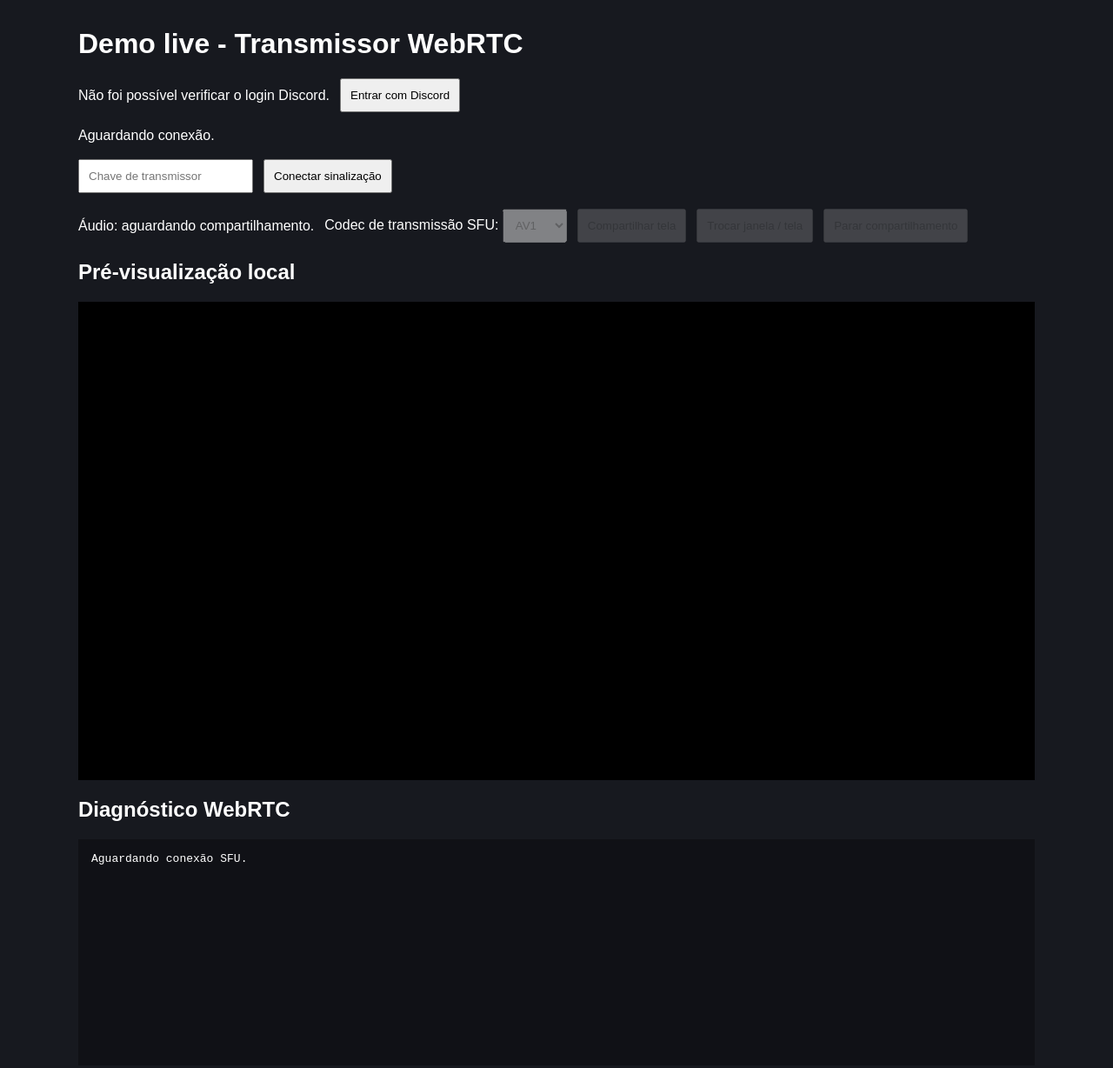
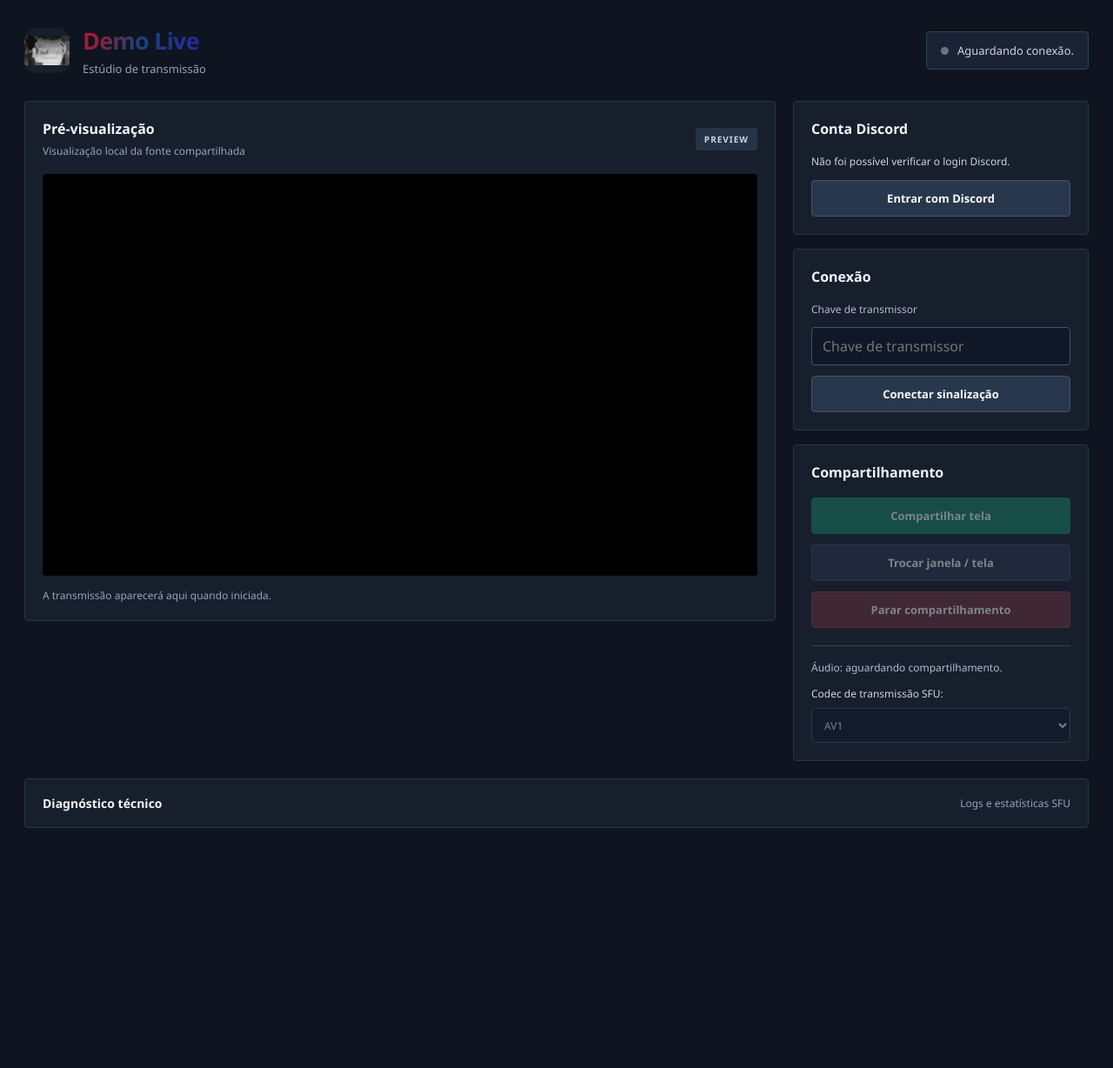
Before and after one commit to NtanBraga/Demo_Bot, a website built with Vite: page activity/transmitirWebRTC.html in a window 1280 px wide. Shown: the whole page at 87% size. After the commit the page ends 980 px from the top, so only its background shows below. Built offline with nearby package versions, Linux system fonts and the light colour scheme; no server answers.

Commit message:
layout publisher

```diff
--- /dev/null
+++ b/activity/src/assets/css/webrtcTransmitir.css
@@ -0,0 +1,410 @@
+
+:root {
+    color-scheme: dark;
+
+    font-family: "Segoe UI", Arial, sans-serif;
+
+    color: #f1f5f9;
+    background: #0e1420;
+}
+
+* {
+    box-sizing: border-box;
+}
+
+body {
+    margin: 0;
+    min-width: 320px;
+    background: #0e1420;
+}
+
+[hidden] {
+    display: none !important;
+}
+
+.publisher-app {
+    max-width: 1500px;
+    margin: 0 auto;
+    padding: 28px;
+}
+
+.publisher-header {
+    display: flex;
+    align-items: center;
+    justify-content: space-between;
+    flex-wrap: wrap;
+
+    gap: 20px;
+    margin-bottom: 28px;
+}
+
+.publisher-brand {
+    display: flex;
+    align-items: center;
+    gap: 15px;
+}
+
+.publisher-logo {
+    display: flex;
+    align-items: center;
+    justify-content: center;
+    width: 52px;
+    height: 52px;
+    flex-shrink: 0;
+    border-radius: 14px;
+    overflow: hidden;
+    background: #171f2d;
+}
+
+.publisher-logo img {
+    display: block;
+    width: 100%;
+    height: 100%;
+    object-fit: contain;
+}
+
+.publisher-brand h1 {
+    margin: 0;
+    font-size: 27px;
+    letter-spacing: -0.8px;
+    background: linear-gradient(
+        110deg,
+        #a01d33 10%,
+        #154380 50%,
+        #2a21a3 100%
+    );
+    background-clip: text;
+    -webkit-background-clip: text;
+    -webkit-text-fill-color: transparent;
+}
+
+.publisher-brand p {
+    margin: 5px 0 0;
+    color: #94a3b8;
+    font-size: 13px;
+}
+
+.publisher-connection-status {
+    display: flex;
+    align-items: center;
+    gap: 10px;
+    padding: 12px 16px;
+    border-radius: 4px;
+    border: 1px solid #334155;
+    background: #192334;
+    color: #cbd5e1;
+    font-size: 13px;
+}
+
+.status-dot {
+    width: 9px;
+    height: 9px;
+    flex-shrink: 0;
+    border-radius: 50%;
+    background: #64748b;
+}
+
+.publisher-layout {
+    display: grid;
+    grid-template-columns:
+        minmax(0, 1fr) 340px;
+    gap: 20px;
+    align-items: start;
+}
+
+.publisher-main,
+.publisher-sidebar {
+    min-width: 0;
+}
+
+.publisher-sidebar {
+    display: flex;
+    flex-direction: column;
+    gap: 16px;
+}
+
+.publisher-card {
+    padding: 20px;
+    border-radius: 4px;
+    border: 1px solid #293649;
+    background: #171f2d;
+}
+
+.card-heading {
+    display: flex;
+    justify-content: space-between;
+    align-items: center;
+    flex-wrap: wrap;
+    gap: 12px;
+    margin-bottom: 18px;
+}
+
+.card-heading h2 {
+    margin: 0;
+    font-size: 16px;
+    font-weight: 650;
+}
+
+.card-heading p {
+    margin: 6px 0 0;
+    color: #94a3b8;
+    font-size: 12px;
+}
+
+.preview-label {
+    padding: 6px 10px;
+    border-radius: 4px;
+    background: #263449;
+    color: #cbd5e1;
+    font-size: 10px;
+    font-weight: 700;
+    letter-spacing: 1px;
+}
+
+.publisher-preview-stage {
+    position: relative;
+    width: 100%;
+    aspect-ratio: 16 / 9;
+    overflow: hidden;
+    border-radius: 4px;
+    background: #030712;
+}
+
+#preview-webrtc {
+    position: absolute;
+    inset: 0;
+    display: block;
+    width: 100%;
+    height: 100%;
+    object-fit: contain;
+    background: black;
+}
+
+.preview-footer {
+    margin-top: 14px;
+    font-size: 12px;
+    color: #94a3b8;
+}
+
+button,
+input,
+select {
+    font: inherit;
+}
+
+button {
+    min-height: 42px;
+    padding: 10px 14px;
+    border-radius: 4px;
+    border: 1px solid transparent;
+    color: #f8fafc;
+    cursor: pointer;
+    font-size: 13px;
+    font-weight: 600;
+    transition:
+        background 0.2s ease,
+        border-color 0.2s ease;
+}
+
+button:disabled,
+select:disabled {
+    cursor: not-allowed;
+    opacity: 0.45;
+}
+
+button:focus-visible,
+input:focus-visible,
+select:focus-visible {
+    outline: 2px solid #55d9a6;
+    outline-offset: 2px;
+}
+
+.button-primary {
+    background: #168765;
+}
+
+.button-primary:hover:not(:disabled) {
+    background: #1a9f76;
+}
+
+.button-secondary {
+    background: #29374d;
+    border-color: #43536b;
+}
+
+.button-secondary:hover:not(:disabled) {
+    background: #364760;
+}
+
+.button-danger {
+    background: #71323d;
+    border-color: #93434e;
+}
+
+.button-danger:hover:not(:disabled) {
+    background: #933e4b;
+}
+
+.discord-account,
+.publisher-connect-fields,
+.publisher-actions {
+    display: flex;
+    flex-direction: column;
+    gap: 12px;
+}
+
+#publisher-discord-status {
+    font-size: 12px;
+    line-height: 1.5;
+    color: #cbd5e1;
+    overflow-wrap: anywhere;
+}
+
+.publisher-connect-fields label {
+    color: #aebbd0;
+    font-size: 12px;
+}
+
+#publisher-key {
+    width: 100%;
+    min-height: 42px;
+
+    padding: 10px 12px;
+
+    border-radius: 4px;
+    border: 1px solid #43536b;
+
+    background: #101827;
+    color: #f1f5f9;
+}
+
+.publisher-audio-info {
+    display: flex;
+    flex-direction: column;
+    gap: 12px;
+    margin-top: 20px;
+    padding-top: 16px;
+    border-top: 1px solid #334155;
+}
+
+#audio-capture-status {
+    color: #aebbd0;
+    font-size: 12px;
+    line-height: 1.5;
+}
+
+.publisher-audio-info label {
+    display: flex;
+    flex-direction: column;
+    gap: 8px;
+    color: #cbd5e1;
+    font-size: 12px;
+}
+
+.publisher-audio-info select {
+    width: 100%;
+    min-height: 40px;
+    padding: 8px 10px;
+    border-radius: 4px;
+    border: 1px solid #43536b;
+    background: #101827;
+    color: #f1f5f9;
+}
+
+
+.publisher-diagnostics {
+    margin-top: 20px;
+
+    border: 1px solid #293649;
+    border-radius: 4px;
+    background: #171f2d;
+    overflow: hidden;
+}
+
+.publisher-diagnostics summary {
+    display: flex;
+    align-items: center;
+    justify-content: space-between;
+    flex-wrap: wrap;
+    gap: 12px;
+    padding: 18px 20px;
+    cursor: pointer;
+    color: #f1f5f9;
+    font-size: 14px;
+    font-weight: 600;
+}
+
+.publisher-diagnostics summary:hover {
+    background: #202c3d;
+}
+
+.diagnostics-hint {
+    font-size: 12px;
+    font-weight: 400;
+    color: #94a3b8;
+}
+
+.diagnostics-content {
+    display: flex;
+    flex-direction: column;
+    gap: 12px;
+    padding: 18px;
+    border-top: 1px solid #293649;
+}
+
+.diagnostics-content pre {
+    width: 100%;
+    min-height: 100px;
+    max-height: 260px;
+    margin: 0;
+    padding: 16px;
+    overflow: auto;
+    overflow-wrap: anywhere;
+    white-space: pre-wrap;
+    border-radius: 4px;
+    background: #0b101a;
+    color: #cbd5e1;
+    font-family: Consolas, monospace;
+    font-size: 12px;
+    line-height: 1.5;
+}
+
+@media (max-width: 980px) {
+    .publisher-layout {
+        grid-template-columns: 1fr;
+    }
+
+    .publisher-sidebar {
+        display: grid;
+        grid-template-columns: repeat(
+            2, minmax(0, 1fr)
+        );
+    }
+
+    .publisher-sidebar > :last-child {
+        grid-column: 1 / -1;
+    }
+}
+
+@media (max-width: 600px) {
+    .publisher-app {
+        padding: 14px;
+    }
+
+    .publisher-header {
+        align-items: flex-start;
+    }
+
+    .publisher-sidebar {
+        display: flex;
+        flex-direction: column;
+    }
+
+    .publisher-card {
+        padding: 14px;
+    }
+
+    .publisher-brand h1 {
+        font-size: 23px;
+    }
+}
--- a/activity/transmitirWebRTC.html
+++ b/activity/transmitirWebRTC.html
@@ -4,86 +4,153 @@
     <meta charset="UTF-8">
     <meta name="viewport" content="width=device-width, initial-scale=1.0">
     <title>Demo Live - WebRTC Publisher</title>
-    <style>
-        body {
-            font-family: Arial, sans-serif;
-            background: #17191f;
-            color: white;
-            margin: 32px;
-        }
-        main{
-            max-width: 1100px;
-            margin: auto;
-        }
-        .controls{
-            display: flex;
-            flex-wrap: wrap;
-            gap: 12px;
-            margin: 18px 0;
-            align-items: center;
-        }
-        input, select, button {
-            padding: 10px;
-        }
-        button {
-            cursor: pointer;
-        }
-        button:disabled{
-            cursor: not-allowed;
-            opacity: 0.5;
-        }
-        video {
-            display: block;
-            width: 100%;
-            max-height: 600px;
-            background: black;
-        }
-        pre{
-            background: #101116;
-            padding: 15px;
-            height: 230px;
-            overflow: auto;
-            white-space: pre-wrap;
-        }
-    </style>
+    <link rel="stylesheet" href="./src/assets/css/webrtcTransmitir.css"></link>
 </head>
 <body>
-    <main>
-        <h1>Demo live - Transmissor WebRTC</h1>
-        <div class="controls">
+
+<main class="publisher-app">
+
+    <header class="publisher-header">
+        <div class="publisher-brand">
+            <span class="publisher-logo">
+                <img src="./src/assets/img/demo.png" alt="demo picture">
+            </span>
+
+            <div>
+                <h1>Demo Live</h1>
+                <p>Estúdio de transmissão</p>
+            </div>
+        </div>
+
+        <div class="publisher-connection-status"
+             role="status">
+            <span class="status-dot"></span>
+            <span id="webrtc-status">
+                Aguardando conexão.
+            </span>
+        </div>
+    </header>
+
+    <div class="publisher-layout">
+
+        <section class="publisher-main">
+
+            <div class="publisher-card preview-card">
+
+                <div class="card-heading">
+                    <div>
+                        <h2>Pré-visualização</h2>
+                        <p>Visualização local da fonte compartilhada</p>
+                    </div>
+
+                    <span class="preview-label">
+                        PREVIEW
+                    </span>
+                </div>
+
+                <div class="publisher-preview-stage">
+                    <video
+                        id="preview-webrtc"
+                        autoplay
+                        muted
+                        playsinline
+                    ></video>
+                </div>
+
+                <div class="preview-footer">
+                    <span>
+                        A transmissão aparecerá aqui quando iniciada.
+                    </span>
+                </div>
+            </div>
+        </section>
+
+        <aside class="publisher-sidebar">
+            <section class="publisher-card">
+
+                <div class="card-heading">
+                    <h2>Conta Discord</h2>
+                </div>
+
+                <div class="discord-account">
                     <span id="publisher-discord-status">
                         Verificando autenticação Discord...
                     </span>
 
-            <button id="publisher-discord-login" type="button">
+                    <button id="publisher-discord-login" type="button" class="button-secondary">
                         Entrar com Discord
                     </button>
                 </div>
-        <p id="webrtc-status">Aguardando conexão.</p>
 
-        <div class="controls">
-            <input id="publisher-key" type="password" placeholder="Chave de transmissor" autocomplete="off">
-            <button id="connect-webrtc">Conectar sinalização</button>
+            </section>
+
+            <section class="publisher-card">
+
+                <div class="card-heading">
+                    <h2>Conexão</h2>
                 </div>
-        <div class="controls">
+
+                <div class="publisher-connect-fields">
+                    <label for="publisher-key">
+                        Chave de transmissor
+                    </label>
+
+                    <input
+                        id="publisher-key"
+                        type="password"
+                        placeholder="Chave de transmissor"
+                        autocomplete="off"
+                    >
+
+                    <button id="connect-webrtc" type="button" class="button-secondary">
+                        Conectar sinalização
+                    </button>
+                </div>
+            </section>
+
+            <section class="publisher-card">
+
+                <div class="card-heading">
+                    <h2>Compartilhamento</h2>
+                </div>
+
+                <div class="publisher-actions">
+                    <button id="start-webrtc" class="button-primary" disabled>
+                        Compartilhar tela
+                    </button>
+
+                    <button id="switch-webrtc-source" class="button-secondary" type="button" disabled>
+                        Trocar janela / tela
+                    </button>
+
+                    <button id="stop-webrtc" class="button-danger" disabled>
+                        Parar compartilhamento
+                    </button>
+                </div>
+
+                <div class="publisher-audio-info">
                     <span id="audio-capture-status" role="status">
                         Áudio: aguardando compartilhamento.
                     </span>
-
-            <button id="start-webrtc" disabled>Compartilhar tela</button>
-            <button id="switch-webrtc-source" type="button" disabled>Trocar janela / tela</button>
-            <button id="stop-webrtc" disabled>Parar compartilhamento</button>
+                </div>
+            </section>
+        </aside>
     </div>
 
-        <h2>Pré-visualização local</h2>
+    <details class="publisher-diagnostics">
 
-        <video id="preview-webrtc" autoplay muted playsinline></video>
+        <summary>
+            <span>Diagnóstico técnico</span>
+            <span class="diagnostics-hint">
+                Logs e estatísticas SFU
+            </span>
+        </summary>
+        <div class="diagnostics-content">
+            <pre id="webrtc-logs"></pre>
+        </div>
+    </details>
+</main>
 
-        <h2>Diagnóstico WebRTC</h2>
-
-        <pre id="webrtc-logs"></pre>
-
-    </main>
 
     <script type="module" src="./src/webrtcPublisher.js"></script>
 </body>
```
Also changed, not shown: activity/src/assets/img/demo.png (added). Lines whose indentation alone changed are shown as unchanged.
